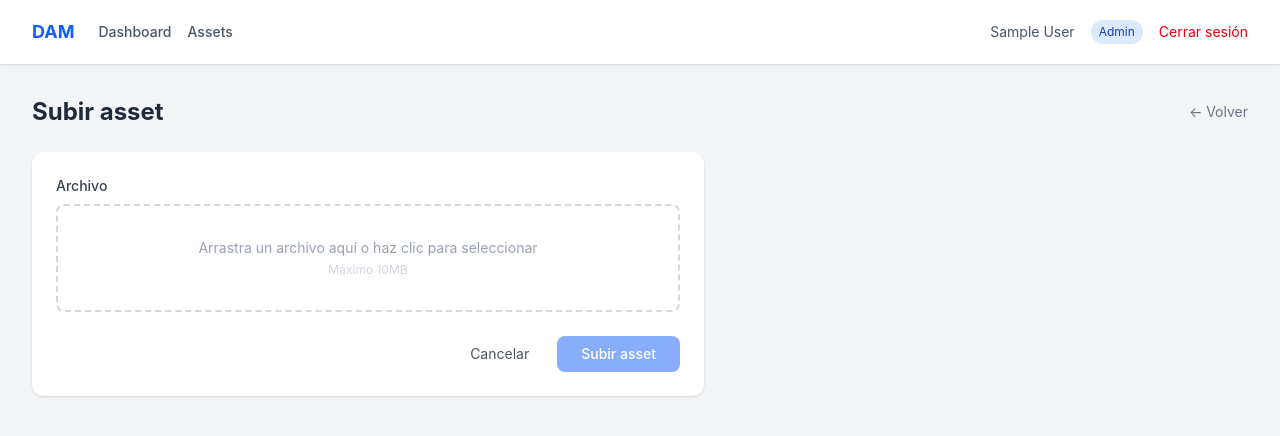
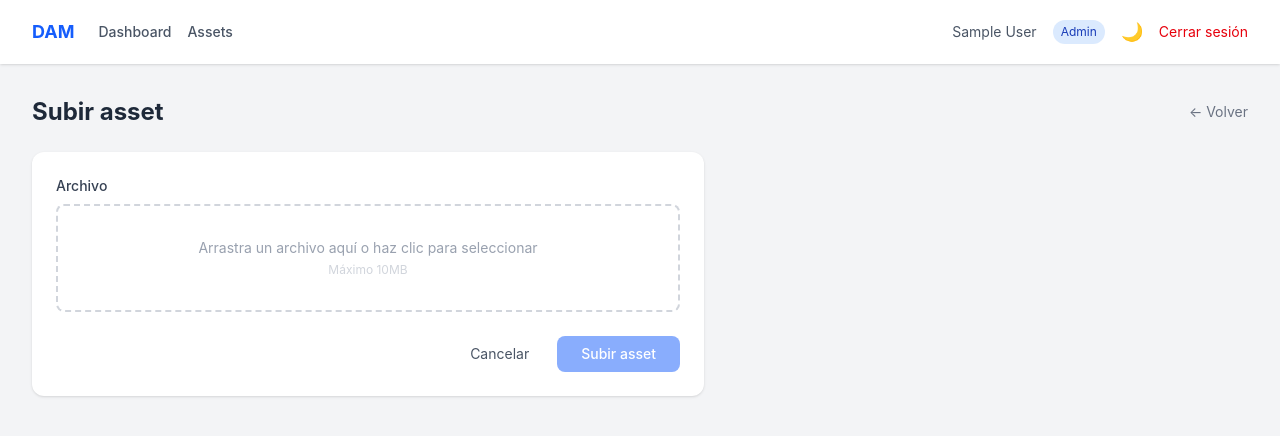
Before and after one commit to Rubenesky/DAM-frontend, a Vue app: page /assets/upload in a window 1280 px wide. Shown: the top 436 px of the page. Built offline with nearby package versions, Linux system fonts and the light colour scheme; sample sign-in values are in the browser's storage.

Commit message:
feat: add dark mode with theme persistence

```diff
--- a/src/components/AppLayout.vue
+++ b/src/components/AppLayout.vue
@@ -1,10 +1,10 @@
 <template>
-  <div class="min-h-screen bg-gray-100">
+  <div class="min-h-screen bg-gray-100 dark:bg-gray-900">
     <!-- Toast notifications -->
     <ToastNotification />
 
     <!-- Navbar -->
-    <nav class="bg-white shadow">
+    <nav class="bg-white dark:bg-gray-800 shadow">
       <div class="max-w-7xl mx-auto px-4 sm:px-6 lg:px-8">
         <div class="flex justify-between h-16 items-center">
           <div class="flex items-center gap-6">
@@ -12,14 +12,14 @@
             <div class="hidden sm:flex gap-4">
               <RouterLink
                 to="/dashboard"
-                class="text-gray-600 hover:text-blue-600 text-sm font-medium"
+                class="text-gray-600 dark:text-gray-300 hover:text-blue-600 text-sm font-medium"
                 active-class="text-blue-600"
               >
                 Dashboard
               </RouterLink>
               <RouterLink
                 to="/assets"
-                class="text-gray-600 hover:text-blue-600 text-sm font-medium"
+                class="text-gray-600 dark:text-gray-300 hover:text-blue-600 text-sm font-medium"
                 active-class="text-blue-600"
               >
                 Assets
@@ -28,17 +28,32 @@
           </div>
 
           <div class="hidden sm:flex items-center gap-4">
-            <span class="text-sm text-gray-600">{{ auth.user?.name }}</span>
+            <span class="text-sm text-gray-600 dark:text-gray-300">{{ auth.user?.name }}</span>
             <span class="text-xs bg-blue-100 text-blue-800 px-2 py-1 rounded-full capitalize">
               {{ auth.user?.role }}
             </span>
+            <!-- Botón modo oscuro -->
+            <button
+              @click="theme.toggle()"
+              class="text-gray-500 dark:text-gray-300 hover:text-blue-600 text-lg"
+              :title="theme.isDark ? 'Modo claro' : 'Modo oscuro'"
+            >
+              {{ theme.isDark ? '☀️' : '🌙' }}
+            </button>
             <button @click="handleLogout" class="text-sm text-red-600 hover:underline">
               Cerrar sesión
             </button>
           </div>
 
           <!-- Menú móvil -->
-          <button class="sm:hidden text-gray-600 hover:text-blue-600" @click="menuOpen = !menuOpen">
+          <div class="sm:hidden flex items-center gap-3">
+            <button @click="theme.toggle()" class="text-gray-500 dark:text-gray-300">
+              {{ theme.isDark ? '☀️' : '🌙' }}
+            </button>
+            <button
+              class="text-gray-600 dark:text-gray-300 hover:text-blue-600"
+              @click="menuOpen = !menuOpen"
+            >
               <svg class="w-6 h-6" fill="none" stroke="currentColor" viewBox="0 0 24 24">
                 <path
                   v-if="!menuOpen"
@@ -58,12 +73,16 @@
             </button>
           </div>
         </div>
+      </div>
 
       <!-- Menú móvil desplegable -->
-      <div v-if="menuOpen" class="sm:hidden border-t border-gray-100 px-4 py-3 space-y-3">
+      <div
+        v-if="menuOpen"
+        class="sm:hidden border-t border-gray-100 dark:border-gray-700 px-4 py-3 space-y-3 bg-white dark:bg-gray-800"
+      >
         <RouterLink
           to="/dashboard"
-          class="block text-gray-600 hover:text-blue-600 text-sm font-medium"
+          class="block text-gray-600 dark:text-gray-300 hover:text-blue-600 text-sm font-medium"
           active-class="text-blue-600"
           @click="menuOpen = false"
         >
@@ -71,14 +90,14 @@
         </RouterLink>
         <RouterLink
           to="/assets"
-          class="block text-gray-600 hover:text-blue-600 text-sm font-medium"
+          class="block text-gray-600 dark:text-gray-300 hover:text-blue-600 text-sm font-medium"
           active-class="text-blue-600"
           @click="menuOpen = false"
         >
           Assets
         </RouterLink>
-        <div class="pt-2 border-t border-gray-100">
-          <p class="text-sm text-gray-600">{{ auth.user?.name }}</p>
+        <div class="pt-2 border-t border-gray-100 dark:border-gray-700">
+          <p class="text-sm text-gray-600 dark:text-gray-300">{{ auth.user?.name }}</p>
           <span class="text-xs bg-blue-100 text-blue-800 px-2 py-1 rounded-full capitalize">
             {{ auth.user?.role }}
           </span>
@@ -100,11 +119,13 @@
 import { ref } from 'vue'
 import { useAuthStore } from '../stores/auth'
 import { useToastStore } from '../stores/toast'
+import { useThemeStore } from '../stores/theme'
 import { useRouter } from 'vue-router'
 import ToastNotification from './ToastNotification.vue'
 
 const auth = useAuthStore()
 const toast = useToastStore()
+const theme = useThemeStore()
 const router = useRouter()
 const menuOpen = ref(false)
 
--- a/src/main.js
+++ b/src/main.js
@@ -4,9 +4,16 @@ import { createPinia } from 'pinia'
 import App from './App.vue'
 import router from './router'
 
+const pinia = createPinia()
 const app = createApp(App)
 
-app.use(createPinia())
+app.use(pinia)
 app.use(router)
 
+// Aplicar tema guardado antes de montar la app
+const savedTheme = localStorage.getItem('theme')
+if (savedTheme === 'dark') {
+  document.documentElement.classList.add('dark')
+}
+
 app.mount('#app')
--- /dev/null
+++ b/src/stores/theme.js
@@ -0,0 +1,25 @@
+import { defineStore } from 'pinia'
+import { ref, watch } from 'vue'
+
+export const useThemeStore = defineStore('theme', () => {
+  const isDark = ref(localStorage.getItem('theme') === 'dark')
+
+  function toggle() {
+    isDark.value = !isDark.value
+    localStorage.setItem('theme', isDark.value ? 'dark' : 'light')
+    applyTheme()
+  }
+
+  function applyTheme() {
+    if (isDark.value) {
+      document.documentElement.classList.add('dark')
+    } else {
+      document.documentElement.classList.remove('dark')
+    }
+  }
+
+  // Aplica el tema al cargar
+  applyTheme()
+
+  return { isDark, toggle }
+})
--- a/src/style.css
+++ b/src/style.css
@@ -1 +1,2 @@
 @import 'tailwindcss';
+@custom-variant dark (&:where(.dark, .dark *));
```
Lines whose indentation alone changed are shown as unchanged.
